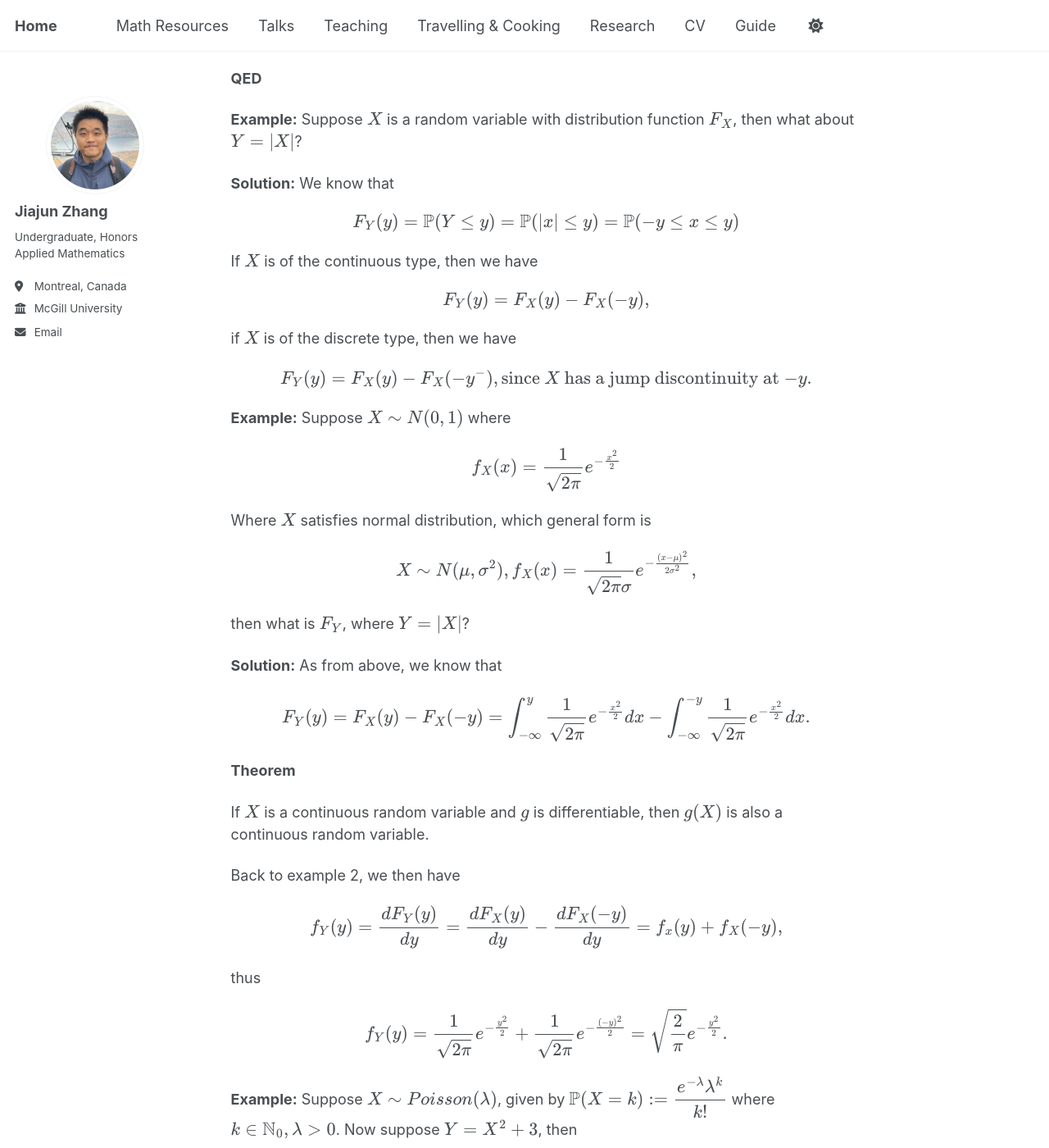
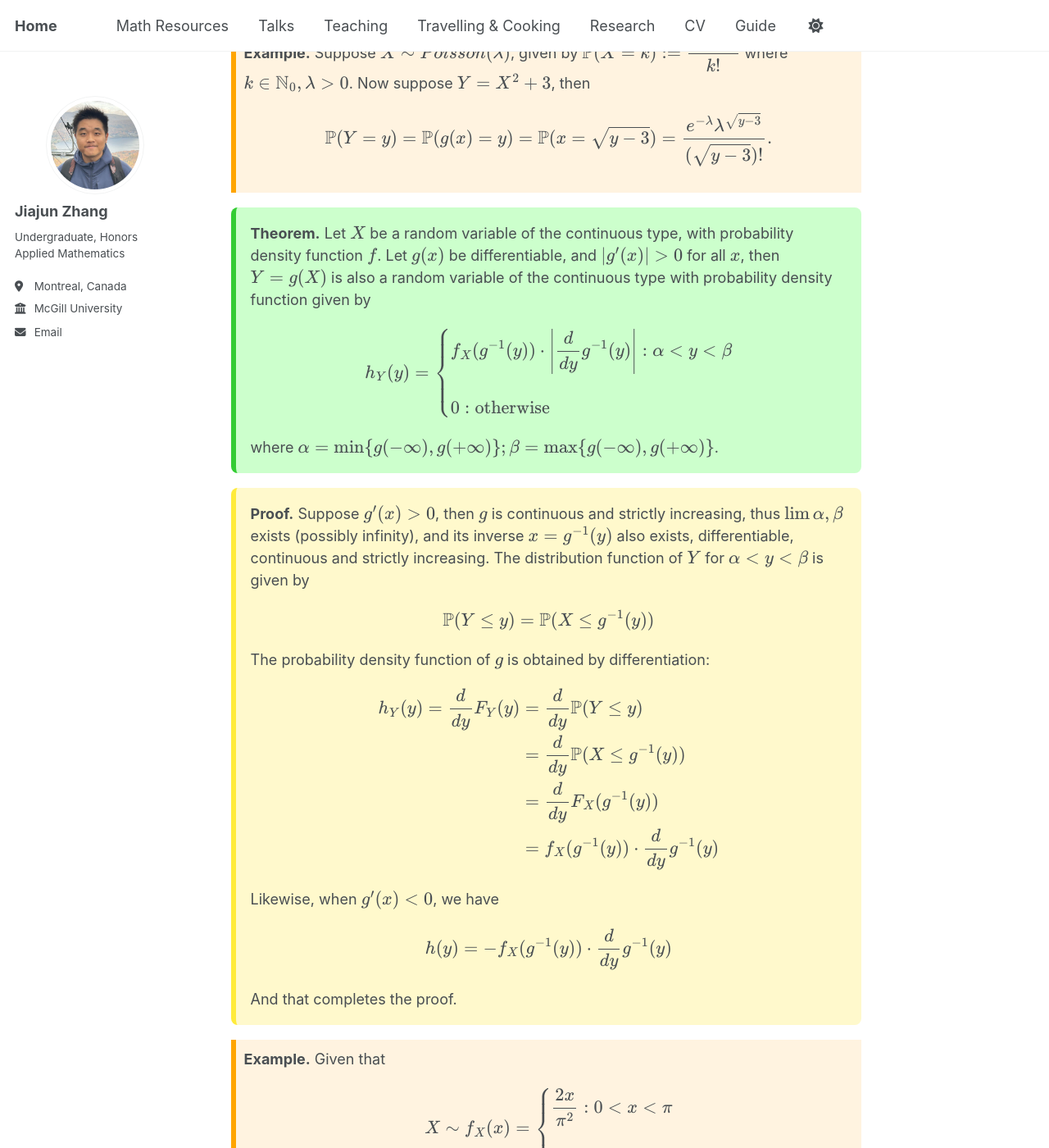
Before and after one commit to JohanssonRein/JohanssonRein.github.io, a Jekyll site: the page built from _publications/randomvar.md, in a window 1280 px wide and 1400 px high, scrolled down 7542 px. Shown: the whole window at 82% size. Built offline with Jekyll 4.4.1, drawn with Linux system fonts in a browser that asks for light colours; some of the changed text lies outside the part shown.

Commit message:
Update randomvar.md

```diff
--- a/_publications/randomvar.md
+++ b/_publications/randomvar.md
@@ -16,59 +16,59 @@ citation: 'Jiajun Zhang, (2024) Random Variables and Distributions'
 
 # Random Variables
 
-**Definition**
-
-Let $(\Omega,\mathcal{F})$ be a sample space, suppose $X$ is a finite, singled valued function that maps $\Omega$ into $\mathbb{R}$, then $X$ is a random variable if
+<div style="background-color: #cceeff; padding: 1em; border-left: 6px solid #3399cc; border-radius: 8px; margin: 1em 0;">
+  <strong>Definition.</strong> Let $(\Omega,\mathcal{F})$ be a sample space, suppose $X$ is a finite, singled valued function that maps $\Omega$ into $\mathbb{R}$, then $X$ is a random variable if
 
 $$
 \forall B \in \mathfrak{B}_{\mathbb{R}} : X^{-1}(B) := \{ \omega \in X : X(\omega) \in B \} \in \mathcal{F}
 $$
+</div>
+
+
 
 
 That is, $X$ is a random variable if the inverse image under $X$ of all Borel sets in $\mathbb{R}$ are events in $\mathcal{F}$. As we mentioned earlier, we don't need to check all Borel sets in $\mathbb{R}$ (e.g open sets, closed sets, half open half closed sets), we can just check some specific sets.
 
-**Theorem**
 
-$X$ is a random variable if and only if $\forall x \in \mathbb{R}$, we have
+
+<div style="background-color: #ccffcc; padding: 1em; border-left: 6px solid #33cc33; border-radius: 8px; margin: 1em 0;">
+  <strong>Theorem.</strong> $X$ is a random variable if and only if $\forall x \in \mathbb{R}$, we have
 
 $$
 \{ \omega : X(\omega) \leq x \} \in \mathcal{F}
 $$
 
-
-**Proof**
-
-It is trivial because we know that $\mathfrak{B}_{\mathbb{R}} := \sigma( (a,b])$.
-
-**QED**
+</div>
 
 
-**Corollary**
+<div style="background-color: #fff9cc; padding: 1em; border-left: 6px solid #ffeb3b; border-radius: 8px; margin: 1em 0;">
+  <strong>Proof.</strong> It is trivial because we know that $\mathfrak{B}_{\mathbb{R}} := \sigma( (a,b])$.
+</div>
 
-If $X$ is a random variable, then $\forall a,b,c \in \mathbb{R}$, the following sets:
+
+<div style="background-color: #ffd6e8; padding: 1em; border-left: 6px solid #ff66b2; border-radius: 8px; margin: 1em 0;">
+  <strong>Corollary.</strong> If $X$ is a random variable, then $\forall a,b,c \in \mathbb{R}$, the following sets:
 
 $$
 \{ X = c \} ; \{ a < X < b \} ; \{ a \leq X \leq b \} ; \{ a \leq X < b \} ;\{ X < c \};\cdots
 $$
 
 are all events in $\mathcal{F}$.
+</div>
 
 
-**Proof**
-
-Again, it is trivial by the construction of the Borel $\sigma$ field on $\mathbb{R}$.
-
-**QED**
+<div style="background-color: #fff9cc; padding: 1em; border-left: 6px solid #ffeb3b; border-radius: 8px; margin: 1em 0;">
+  <strong>Proof.</strong> Again, it is trivial by the construction of the Borel $\sigma$ field on $\mathbb{R}$.
+</div>
 
 
-**Theorem**
-
-If $X$ is a random variable, then so is $Y = aX + b$, $a,b \in \mathbb{R}$.
+<div style="background-color: #ccffcc; padding: 1em; border-left: 6px solid #33cc33; border-radius: 8px; margin: 1em 0;">
+  <strong>Theorem.</strong> If $X$ is a random variable, then so is $Y = aX + b$, $a,b \in \mathbb{R}$.
+</div>
 
 
-**Proof**
-
-For any given $x$, consider the set
+<div style="background-color: #fff9cc; padding: 1em; border-left: 6px solid #ffeb3b; border-radius: 8px; margin: 1em 0;">
+  <strong>Proof.</strong> For any given $x$, consider the set
 
 $$
 \{ \omega : aX(\omega) + b \leq x \}
@@ -83,14 +83,18 @@ $$
 
 $\bullet$ If $a>0$, then we have $\{ X(\omega) \leq \displaystyle{\frac{x-b}{a}} \} \in \mathcal{F}$;
 
+<br>
+
 $\bullet$ If $a < 0$, then we have $\{ X(\omega) \geq \displaystyle{\frac{x-b}{a}} \} \in \mathcal{F}$;
+
+<br>
 
 $\bullet$ If $a = 0$, then then $\{ \omega : aX(\omega) \leq x - b \} = \begin{cases} \{ \Omega \} : x - b \geq 0 \\ \varnothing : x - b < 0 \end{cases} \in \mathcal{F}$.
 
+<br>
+
 Thus $Y =aX+b$ is also a random variable.
-
-**QED**
-
+</div>
 
 
 
@@ -120,34 +124,35 @@ $$
 
 and thus $X$ is a random variable.
 
-**Corollary**
 
-If $X,Y$ are random variables, then so is $X+Y$.
-
+<div style="background-color: #ffd6e8; padding: 1em; border-left: 6px solid #ff66b2; border-radius: 8px; margin: 1em 0;">
+  <strong>Corollary.</strong> If $X,Y$ are random variables, then so is $X+Y$.
+</div>
 
 
 
 
 # Probability Distribution of Random Variable
 
-**Definition**
-
-Let $(\Omega, \mathcal{F})$ be a sample space with a probability $\mathbb{P}$, then the space $(\Omega, \mathcal{F}, \mathbb{P})$ is called a probability space.
+<div style="background-color: #cceeff; padding: 1em; border-left: 6px solid #3399cc; border-radius: 8px; margin: 1em 0;">
+  <strong>Definition.</strong> Let $(\Omega, \mathcal{F})$ be a sample space with a probability $\mathbb{P}$, then the space $(\Omega, \mathcal{F}, \mathbb{P})$ is called a probability space.
+</div>
 
 
-**Theorem**
-The random variable $X$ defined on the probability space $(\Omega, \mathcal{F},\mathbb{P})$ can be mapped to another probability space $(\mathbb{R}, \mathfrak{B}{\mathbb{R}}, Q)$ by another probability function $Q$ defined by:
+<div style="background-color: #ccffcc; padding: 1em; border-left: 6px solid #33cc33; border-radius: 8px; margin: 1em 0;">
+  <strong>Theorem.</strong> The random variable $X$ defined on the probability space $(\Omega, \mathcal{F},\mathbb{P})$ can be mapped to another probability space $(\mathbb{R}, \mathfrak{B}{\mathbb{R}}, Q)$ by another probability function $Q$ defined by:
 
 $$
 \forall B \in \mathfrak{B}_{\mathbb{R}} : Q(B) = \mathbb{P}\{ X^{-1}(B) \} = \mathbb{P} \{ \omega : X(\omega) \in B \}
 $$
 
 We call $Q = \mathbb{P}(X^{-1})$ the probability distribution of $X$.
+</div>
 
 
-**Proof**
 
-To prove that $Q$ is a probability, we just need to verify all 3 axioms from definition $7$. Clearly $Q(B) \geq 0, \forall B \in \mathfrak{B}_{\mathbb{R}}$, and $Q(\mathbb{R}) = \mathbb{P}(X \in \mathbb{R}) = \mathbb{P}(\Omega) = 1$, also
+<div style="background-color: #fff9cc; padding: 1em; border-left: 6px solid #ffeb3b; border-radius: 8px; margin: 1em 0;">
+  <strong>Proof.</strong> To prove that $Q$ is a probability, we just need to verify all 3 axioms from definition $7$. Clearly $Q(B) \geq 0, \forall B \in \mathfrak{B}_{\mathbb{R}}$, and $Q(\mathbb{R}) = \mathbb{P}(X \in \mathbb{R}) = \mathbb{P}(\Omega) = 1$, also
 
 $$
 \begin{align*}
@@ -156,13 +161,11 @@ Q \left( \sum_{i=1}^{\infty} B_i \right) = \mathbb{P} \{ X^{-1} \left( \sum_{i=1
 \end{align*}
 $$
 
-**QED**
+</div>
 
 
-
-**Definition**
-
-A real valued function $F$ defined on $\mathbb{R}$ that is non-decreasing, right continuous and satisfies
+<div style="background-color: #cceeff; padding: 1em; border-left: 6px solid #3399cc; border-radius: 8px; margin: 1em 0;">
+  <strong>Definition.</strong> A real valued function $F$ defined on $\mathbb{R}$ that is non-decreasing, right continuous and satisfies
 
 $$
 F(-\infty) = 0, F(+\infty = 1)
@@ -170,12 +173,13 @@ $$
 
 is called a distribution function.
 
+</div>
 
 
 
-**Definition**
 
-Let $X$ be a random variable defined on $(\Omega,\mathcal{F},\mathbb{P})$, define a point function $F$ on $\mathbb{R}$ by:
+<div style="background-color: #cceeff; padding: 1em; border-left: 6px solid #3399cc; border-radius: 8px; margin: 1em 0;">
+  <strong>Definition.</strong> Let $X$ be a random variable defined on $(\Omega,\mathcal{F},\mathbb{P})$, define a point function $F$ on $\mathbb{R}$ by:
 
 $$
 \forall x \in \mathbb{R} : F(x) = Q((-\infty,x]) = \mathbb{P}\{ \omega : X(\omega) \leq x \}
@@ -183,40 +187,47 @@ $$
 
 We call $F$ the distribution function of the random variable $X$.
 
+</div>
+
 
 It is not hard to verify that $F$ defined as above is indeed a distribution function.
 
 
 
-**Theorem**
-
-Given a probability $Q$ on $(\mathbb{R}, \mathfrak{B}_{\mathbb{R}})$, there exists a distinct distribution function $F$ such that
+<div style="background-color: #ccffcc; padding: 1em; border-left: 6px solid #33cc33; border-radius: 8px; margin: 1em 0;">
+  <strong>Theorem.</strong> Given a probability $Q$ on $(\mathbb{R}, \mathfrak{B}_{\mathbb{R}})$, there exists a distinct distribution function $F$ such that
 
 $$
 \forall x \in \mathbb{R}  : Q((-\infty,x]) = F(x)
 $$
 
+</div>
 
-**Proof**
-Omitted.
 
 
 Now, we will study two types of random variable and their distribution function.
 
-**Definition**
 
-A random variable $X$ defined on $(\Omega,\mathcal{F},\mathbb{P})$ is said to be of the discrete type, if there exists a countable set $M \subset \mathbb{R}$ such that $\mathbb{P}(X \in M) = 1$, and the points of $M$ which have positive values are called jump points.
+<div style="background-color: #cceeff; padding: 1em; border-left: 6px solid #3399cc; border-radius: 8px; margin: 1em 0;">
+  <strong>Definition.</strong> A random variable $X$ defined on $(\Omega,\mathcal{F},\mathbb{P})$ is said to be of the discrete type, if there exists a countable set $M \subset \mathbb{R}$ such that $\mathbb{P}(X \in M) = 1$, and the points of $M$ which have positive values are called jump points.
+
+</div>
+
+
 
 
 We know that all the singletons are Borel sets, thus $\{ X \in E\}$ is an event.
 
-**Definition**
-
-The collection of numbers $\{ p_i \}$ satisfying $\mathbb{P}\{ X = x_i \} = p_i \geq 0$ for all $i$ and $\sum_i p_i = 1$ is called the probability mass function (PMF) of the random variable $X$, and the distribution function of $X$ is given by
+<div style="background-color: #cceeff; padding: 1em; border-left: 6px solid #3399cc; border-radius: 8px; margin: 1em 0;">
+  <strong>Definition.</strong> The collection of numbers $\{ p_i \}$ satisfying $\mathbb{P}\{ X = x_i \} = p_i \geq 0$ for all $i$ and $\sum_i p_i = 1$ is called the probability mass function (PMF) of the random variable $X$, and the distribution function of $X$ is given by
 
 $$
 F(x) = \mathbb{P} \{ X \leq x \} = \sum_{x_i \leq x} p_i
 $$
+
+</div>
+
+
 
 
 We can use the indicator function $\mathbb{I}$ to further rewrite the definition, we now have
@@ -237,16 +248,20 @@ $$
 F(x) = \sum_i p_i \epsilon(x - x_i)
 $$
 
-**Theorem**
 
-Let $\{ p_k \}$ be a collection of non-negative real numbers such that $\sum_{k} p_k = 1$, then $\{ p_k \}$ is the probability mass function (PMF) for some random variable $X$.
+<div style="background-color: #ccffcc; padding: 1em; border-left: 6px solid #33cc33; border-radius: 8px; margin: 1em 0;">
+  <strong>Theorem.</strong> Let $\{ p_k \}$ be a collection of non-negative real numbers such that $\sum_{k} p_k = 1$, then $\{ p_k \}$ is the probability mass function (PMF) for some random variable $X$.
+</div>
+
+
 
 
 The other type of random variable is those without jump points.
 
-**Definition**
 
-Let $X$ be a random variable defined on $(\Omega, \mathcal{F}, \mathbb{P})$ with distribution function $F$, then $X$ is said to be of the continuous type if $F$ is absolutely continuous, i.e there exists a non-negative function $f(x)$ such that
+
+<div style="background-color: #cceeff; padding: 1em; border-left: 6px solid #3399cc; border-radius: 8px; margin: 1em 0;">
+  <strong>Definition.</strong> Let $X$ be a random variable defined on $(\Omega, \mathcal{F}, \mathbb{P})$ with distribution function $F$, then $X$ is said to be of the continuous type if $F$ is absolutely continuous, i.e there exists a non-negative function $f(x)$ such that
 
 $$
 \forall x \in \mathbb{R} : F(x) = \int_{-\infty}^x f(t) dt
@@ -261,6 +276,10 @@ $$
 F'(x) = \frac{dF(x)}{dx} = f(x)
 $$
 
+</div>
+
+
+
 **Theorem**
 
 Let $X$ be a random variable of the continuous type with probability density function $f$, then $\forall B \in \mathfrak{B}{\mathbb{R}}$, we have
@@ -270,14 +289,14 @@ $$
 
 
 
-**Theorem**
-
-Every non-negative real function $f$ that is integrable over $\mathbb{R}$ and satisfies $\displaystyle{\int_{-\infty}^{+\infty} f(x) dx = 1}$ is the probability density function for some random variable $X$.
+<div style="background-color: #ccffcc; padding: 1em; border-left: 6px solid #33cc33; border-radius: 8px; margin: 1em 0;">
+  <strong>Theorem.</strong> Every non-negative real function $f$ that is integrable over $\mathbb{R}$ and satisfies $\displaystyle{\int_{-\infty}^{+\infty} f(x) dx = 1}$ is the probability density function for some random variable $X$
+</div>
 
 
-**Proof**
 
-We need to find such a $F$, where
+<div style="background-color: #fff9cc; padding: 1em; border-left: 6px solid #ffeb3b; border-radius: 8px; margin: 1em 0;">
+  <strong>Proof.</strong> We need to find such a $F$, where
 $$
 F(x) = \int_{-\infty}^x f(t)dt
 $$
@@ -287,22 +306,27 @@ F(x_2) = \int_{-\infty}^{x_1} f(t) dt + \int_{x_1}^{x_2} f(t) dt \geq \int_{-\in
 $$
 So $F$ is non-decreasing. Furthermore $F$ is continuous (hence right-continuous), thus that finishes the proof.
 
-**qed**
+</div>
 
 
 
-**Theorem**
 
-Let $X$ be a random variable, then
+<div style="background-color: #ccffcc; padding: 1em; border-left: 6px solid #33cc33; border-radius: 8px; margin: 1em 0;">
+  <strong>Theorem.</strong> Let $X$ be a random variable, then
 
 $$
 \mathbb{P}(x = a) := \lim_{t \to a^-} \mathbb{P}\{ t < x \leq a \}
 $$
+</div>
+
+
+
 
 
 Now let's look at some examples:
 
-* Example 1:  Suppose a random variable $X$ is distributed according to $f_X(x)$, written as $X \sim f_X(x)$, satisfies
+<div style="border-left: 6px solid orange; background-color: #fff3e0; padding: 10px; margin: 15px 0;">
+  <strong>Example.</strong>  Suppose a random variable $X$ is distributed according to $f_X(x)$, written as $X \sim f_X(x)$, satisfies
 
 $$
 X \sim f_X(x) = \begin{cases} x : 0<x\leq 1 \\ 2 - x : 1 < x \leq 2 \\ 0 : \text{otherwise} \end{cases}
@@ -310,19 +334,34 @@ $$
 
 Find the distribution function $F$.
 
-**Solution:** First we know that $\displaystyle{\int_{\mathbb{R}} f_X(x) dx = 1}$. By definition, $F(x)$ is given by
+<br>
+
+<details style="margin-top: 1em;">
+  <summary style="font-weight: bold; color: #444; cursor: pointer;">
+    Click to show/hide solution
+  </summary>
+  <div style="border-left: 6px solid gray; background-color: #f9f9f9; padding: 10px; margin-top: 10px;">
+    <strong>Solution.</strong><br>
+   First we know that $\displaystyle{\int_{\mathbb{R}} f_X(x) dx = 1}$. By definition, $F(x)$ is given by
 
 $$
 F(x) = \int_{-\infty}^x f(t) dt = \begin{cases} 0 : x \leq 0 \\ \\ \displaystyle{\int_0^x t dt = \frac{1}{2}x^2 : 0 < x \leq 1} \\ \\ \displaystyle{\int_{0}^1 tdt + \int_1^x (2-t)dt = 2x - \frac{1}{2}x^2 - 1 : 1 < x \leq 2 : 1 < x \leq 2} \\ \\ 1 : x > 2 \end{cases}
 $$
 
+  </div>
+</details>
 
-* Example 2: Suppose $X$ is a random variable whose distribution function is given by
-*
+
+</div>
+
+
+<div style="border-left: 6px solid orange; background-color: #fff3e0; padding: 10px; margin: 15px 0;">
+  <strong>Example.</strong> Suppose $X$ is a random variable whose distribution function is given by
+
 $$
 F(x) = \begin{cases} 0 : x <0 \\ \frac{1}{2} : x = 0 \\ \frac{1}{2} + \frac{1}{2}x : 0<x<1 \\ 1 : x \geq 1 \end{cases}
+$$
 
-$$
 Then we notice that there is a jump point at $x=0$, so we may not differentiate directly, instead we write $F(x)$ as
 
 $$
@@ -343,23 +382,36 @@ $$
 
 and $F_d(x)$ is the distribution function of $X$ degenerate at $x=0$, i.e $F_d(x) = \mathbb{P}(x = 0) = 1$.
 
+</div>
+
+
+
 # Functions of Random Variables
 
-**Theorem**
 
-Suppose $X$ is a random variable, let $g$ be a Borel measurable function on $\mathbb{R}$, then $Y = g(X)$ is also a random variable.
+<div style="background-color: #ccffcc; padding: 1em; border-left: 6px solid #33cc33; border-radius: 8px; margin: 1em 0;">
+  <strong>Theorem.</strong> Suppose $X$ is a random variable, let $g$ be a Borel measurable function on $\mathbb{R}$, then $Y = g(X)$ is also a random variable.
+
+</div>
+
+<div style="background-color: #fff9cc; padding: 1em; border-left: 6px solid #ffeb3b; border-radius: 8px; margin: 1em 0;">
+  <strong>Proof.</strong> We let $Y = g(X)$, then $F_Y(y) :=  \{ g(X) \leq y \} = \{ X \in g^{-1}((-\infty,y] )\}$, which is measurable.
+</div>
 
 
-**Proof**
 
-We let $Y = g(X)$, then $F_Y(y) :=  \{ g(X) \leq y \} = \{ X \in g^{-1}((-\infty,y] )\}$, which is measurable.
+<div style="border-left: 6px solid orange; background-color: #fff3e0; padding: 10px; margin: 15px 0;">
+  <strong>Example.</strong>  Suppose $X$ is a random variable with distribution function $F_X$, then what about $Y = \vert X \vert$?
 
-**QED**
+<br>
 
-
-**Example:** Suppose $X$ is a random variable with distribution function $F_X$, then what about $Y = \vert X \vert$?
-
-**Solution:**  We know that
+<details style="margin-top: 1em;">
+  <summary style="font-weight: bold; color: #444; cursor: pointer;">
+    Click to show/hide solution
+  </summary>
+  <div style="border-left: 6px solid gray; background-color: #f9f9f9; padding: 10px; margin-top: 10px;">
+    <strong>Solution.</strong><br>
+     We know that
 
 $$
 F_Y(y) = \mathbb{P}(Y \leq y) = \mathbb{P}( \vert x \vert \leq y) = \mathbb{P}(-y \leq x \leq y)
@@ -377,7 +429,14 @@ $$
 F_Y(y) = F_X(y) - F_X(-y^-), \text{since $X$ has a jump discontinuity at $-y$}.
 $$
 
-**Example:**  Suppose $X \sim N(0,1)$ where
+  </div>
+</details>
+
+</div>
+
+
+<div style="border-left: 6px solid orange; background-color: #fff3e0; padding: 10px; margin: 15px 0;">
+  <strong>Example.</strong>  Suppose $X \sim N(0,1)$ where
 
 $$
 f_X(x) = \frac{1}{\sqrt{2\pi }} e^{-\frac{x^2}{2}}
@@ -391,18 +450,28 @@ $$
 
 then what is  $F_Y$, where $Y =\vert X \vert$?
 
-**Solution:** As from above, we know that
+<br>
+
+<details style="margin-top: 1em;">
+  <summary style="font-weight: bold; color: #444; cursor: pointer;">
+    Click to show/hide solution
+  </summary>
+  <div style="border-left: 6px solid gray; background-color: #f9f9f9; padding: 10px; margin-top: 10px;">
+    <strong>Solution.</strong><br>
+    As from above, we know that
 
 $$
 F_Y(y) = F_X(y) - F_X(-y) = \int_{-\infty}^y \frac{1}{\sqrt{2\pi }} e^{-\frac{x^2}{2}} dx - \int_{-\infty}^{-y} \frac{1}{\sqrt{2\pi }} e^{-\frac{x^2}{2}} dx.
 $$
 
-**Theorem**
 
-If $X$ is a continuous random variable and $g$ is differentiable, then $g(X)$ is also a continuous random variable.
+<div style="background-color: #ccffcc; padding: 1em; border-left: 6px solid #33cc33; border-radius: 8px; margin: 1em 0;">
+  <strong>Theorem.</strong> If $X$ is a continuous random variable and $g$ is differentiable, then $g(X)$ is also a continuous random variable.
+</div>
 
 
-Back to example 2, we then have
+
+Back to the previous, we then have
 
 $$
 f_Y(y) = \frac{dF_Y(y)}{dy} = \frac{dF_X(y)}{dy} - \frac{dF_X(-y)}{dy} = f_x(y) + f_X(-y),
@@ -414,15 +483,24 @@ $$
 f_Y(y) = \frac{1}{\sqrt{2\pi }} e^{-\frac{y^2}{2}} + \frac{1}{\sqrt{2\pi }} e^{-\frac{(-y)^2}{2}} = \sqrt{\frac{2}{\pi }} e^{-\frac{y^2}{2}}.
 $$
 
-**Example:** Suppose $X \sim Poisson(\lambda)$, given by $\displaystyle{\mathbb{P}(X = k) := \frac{e^{-\lambda} \lambda^k}{k!}}$ where $k \in \mathbb{N}_0, \lambda >0$. Now suppose $Y = X^2 + 3$, then
+  </div>
+</details>
+
+</div>
+
+
+<div style="border-left: 6px solid orange; background-color: #fff3e0; padding: 10px; margin: 15px 0;">
+  <strong>Example.</strong>  Suppose $X \sim Poisson(\lambda)$, given by $\displaystyle{\mathbb{P}(X = k) := \frac{e^{-\lambda} \lambda^k}{k!}}$ where $k \in \mathbb{N}_0, \lambda >0$. Now suppose $Y = X^2 + 3$, then
 
 $$
 \mathbb{P}(Y =y) = \mathbb{P}(g(x) = y) = \mathbb{P}(x = \sqrt{y-3}) = \frac{e^{-\lambda} \lambda^{\sqrt{y-3}}}{(\sqrt{y-3})!}.
 $$
+</div>
 
-**Theorem**
 
-Let $X$ be a random variable of the continuous type, with probability density function $f$. Let $g(x)$ be differentiable, and $\vert g'(x) \vert >0$ for all $x$, then $Y = g(X)$ is also a random variable of the continuous type with probability density function given by
+
+<div style="background-color: #ccffcc; padding: 1em; border-left: 6px solid #33cc33; border-radius: 8px; margin: 1em 0;">
+  <strong>Theorem.</strong> Let $X$ be a random variable of the continuous type, with probability density function $f$. Let $g(x)$ be differentiable, and $\vert g'(x) \vert >0$ for all $x$, then $Y = g(X)$ is also a random variable of the continuous type with probability density function given by
 
 $$
 h_Y(y) = \begin{cases} \displaystyle{f_X(g^{-1}(y)) \cdot \Bigg\vert \frac{d}{dy} g^{-1}(y) \Bigg\vert : \alpha < y < \beta} \\ \\ 0 : \text{otherwise} \end{cases}
@@ -430,11 +508,13 @@ $$
 
 where
 $\alpha = \min \{ g(-\infty), g(+\infty) \} ; \beta = \max\{ g(-\infty), g(+\infty) \}$.
+</div>
 
 
 
-**Proof**
-Suppose $g'(x) >0$, then $g$ is continuous and strictly increasing, thus $\lim \alpha, \beta$ exists (possibly infinity), and its inverse $x = g^{-1}(y)$ also exists, differentiable, continuous and strictly increasing. The distribution function of $Y$ for $\alpha < y < \beta$ is given by
+
+<div style="background-color: #fff9cc; padding: 1em; border-left: 6px solid #ffeb3b; border-radius: 8px; margin: 1em 0;">
+  <strong>Proof.</strong> Suppose $g'(x) >0$, then $g$ is continuous and strictly increasing, thus $\lim \alpha, \beta$ exists (possibly infinity), and its inverse $x = g^{-1}(y)$ also exists, differentiable, continuous and strictly increasing. The distribution function of $Y$ for $\alpha < y < \beta$ is given by
 
 $$
 \mathbb{P}(Y \leq y) = \mathbb{P}(X \leq g^{-1}(y))
@@ -459,11 +539,14 @@ $$
 
 And that completes the proof.
 
-**QED**
+</div>
 
 
 
-**Example:** Given that
+
+
+<div style="border-left: 6px solid orange; background-color: #fff3e0; padding: 10px; margin: 15px 0;">
+  <strong>Example.</strong>  Given that
 
 $$
 X \sim f_X(x) = \begin{cases} \displaystyle{\frac{2x}{\pi^2} : 0 < x < \pi } \\ \\0 : \text{otherwise} \end{cases}
@@ -471,7 +554,16 @@ $$
 
 Let $Y = \sin(X)$, then find the probability density function of $Y$.
 
-**Solution:** Let $Y =\sin(X) = g(X)$, we have
+
+<br>
+
+<details style="margin-top: 1em;">
+  <summary style="font-weight: bold; color: #444; cursor: pointer;">
+    Click to show/hide solution
+  </summary>
+  <div style="border-left: 6px solid gray; background-color: #f9f9f9; padding: 10px; margin-top: 10px;">
+    <strong>Solution.</strong><br>
+    Let $Y =\sin(X) = g(X)$, we have
 
 $\mathbb{P}(Y \leq y) = \mathbb{P}(\sin(x) \leq y) = \mathbb{P}(x \in (0,x_1) \cap x \in (x_2,\pi ) )$ where $x_1 = \sin^{-1}(y) , x_2 = \pi  - \sin^{-1}(y)$. Thus we have
 
@@ -494,3 +586,10 @@ and which simplifies to
 $$
 h_Y(y) = \begin{cases} \displaystyle{\frac{2}{\pi  \sqrt{1-y^2}}} : 0<y<1 \\ \\0 : \text{otherwise} \end{cases}.
 $$
+
+  </div>
+</details>
+
+
+
+</div>
```
